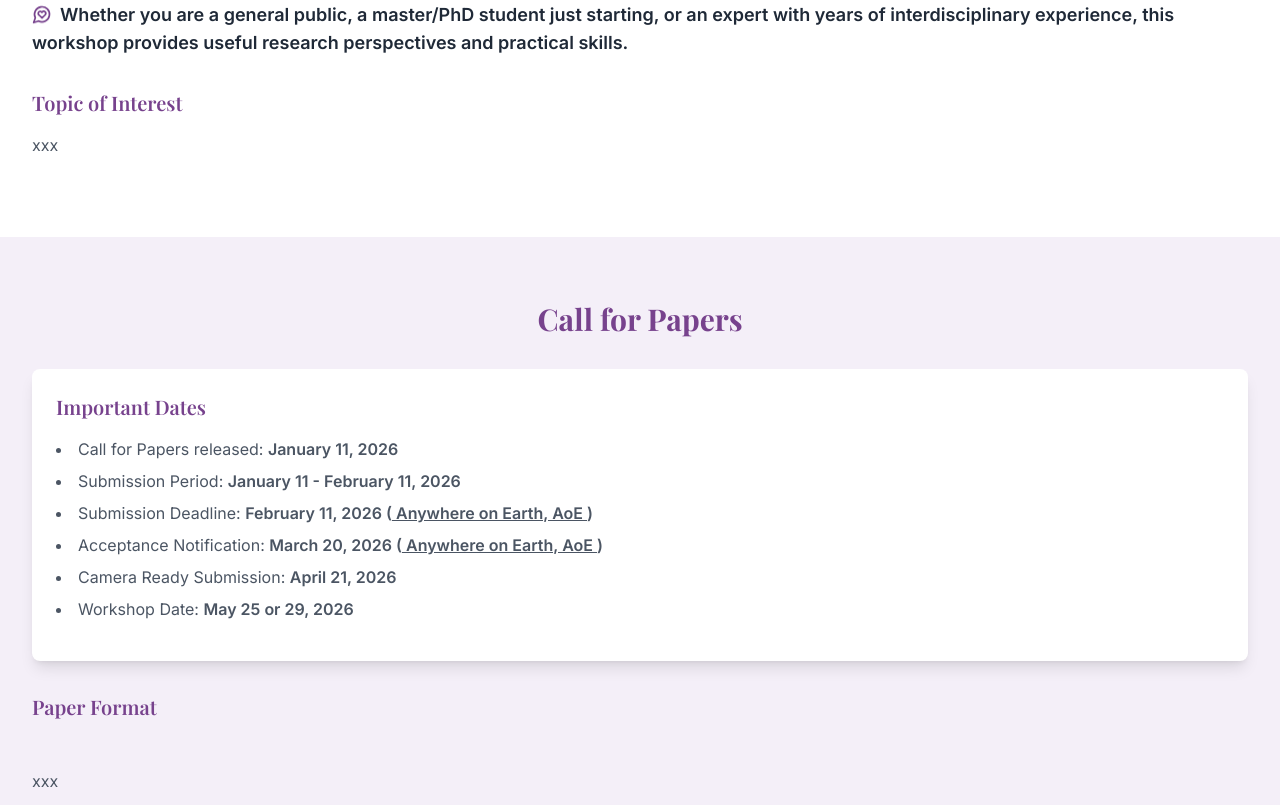
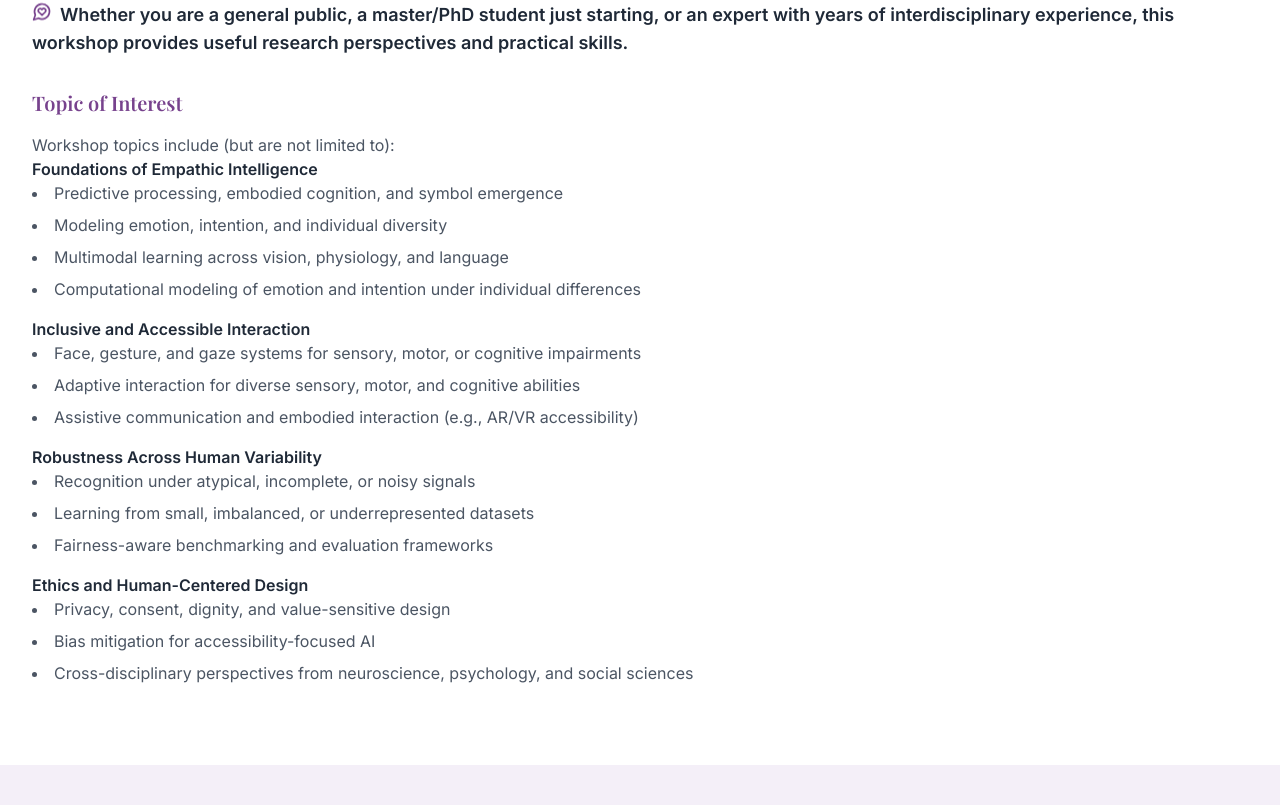
Before and after one commit to ElizaZhou96/EmpAI26, a React (Vite) app: page / in a window 1280 px wide. Shown: the part 1015-1820 px from the top of the page. Built offline with nearby package versions, Linux system fonts and the light colour scheme.

Commit message:
Add [Topics of Interest]

```diff
--- a/src/App.tsx
+++ b/src/App.tsx
@@ -112,8 +112,33 @@ function App() {
           </p>
           <h3 className="text-xl font-semibold text-[#77428D] mb-4">Topic of Interest</h3>
             <p className="text-gray-600 mb-4">
-            xxx
-			</p>
+            Workshop topics include (but are not limited to):<br/>
+            <strong className="font-bold text-gray-800">Foundations of Empathic Intelligence</strong>
+            <ul className="text-gray-600 mb-4 list-disc list-inside space-y-2">
+                <li>Predictive processing, embodied cognition, and symbol emergence                </li>
+                <li>Modeling emotion, intention, and individual diversity</li>
+                <li>Multimodal learning across vision, physiology, and language</li>
+                <li>Computational modeling of emotion and intention under individual differences</li>
+            </ul>
+            <strong className="font-bold text-gray-800">Inclusive and Accessible Interaction</strong>
+            <ul className="text-gray-600 mb-4 list-disc list-inside space-y-2">
+                <li>Face, gesture, and gaze systems for sensory, motor, or cognitive impairments</li>
+                <li>Adaptive interaction for diverse sensory, motor, and cognitive abilities</li>
+                <li>Assistive communication and embodied interaction (e.g., AR/VR accessibility)</li>
+            </ul>
+            <strong className="font-bold text-gray-800">Robustness Across Human Variability</strong>
+            <ul className="text-gray-600 mb-4 list-disc list-inside space-y-2">
+                <li>Recognition under atypical, incomplete, or noisy signals</li>
+                <li>Learning from small, imbalanced, or underrepresented datasets</li>
+                <li>Fairness-aware benchmarking and evaluation frameworks</li>
+            </ul>
+            <strong className="font-bold text-gray-800">Ethics and Human-Centered Design</strong>
+            <ul className="text-gray-600 mb-4 list-disc list-inside space-y-2">
+                <li>Privacy, consent, dignity, and value-sensitive design</li>
+                <li>Bias mitigation for accessibility-focused AI</li>
+                <li>Cross-disciplinary perspectives from neuroscience, psychology, and social sciences</li>
+            </ul>
+			      </p>
         </div>
       </section>
 
```
